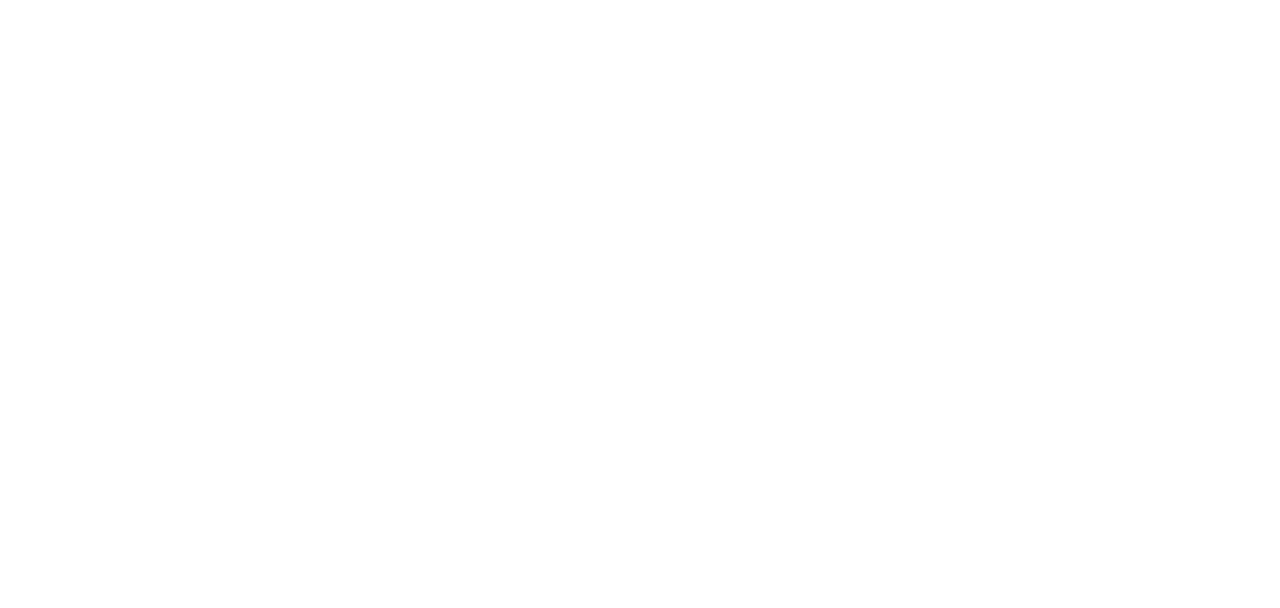
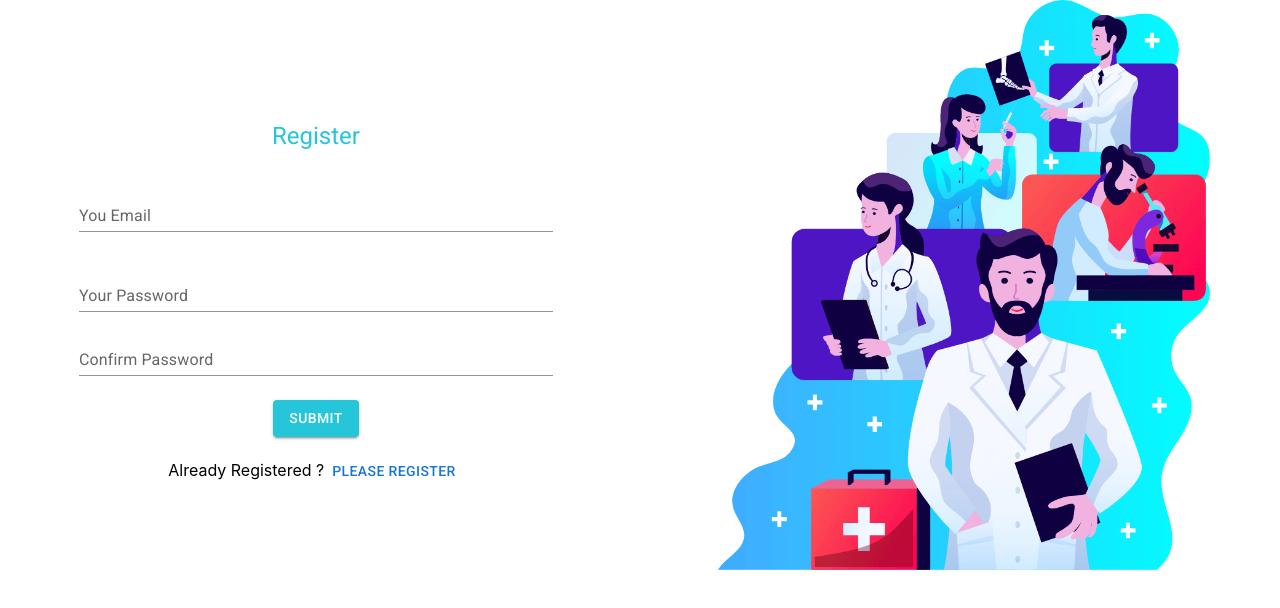
Before and after one commit to Fahid-Hossain/doctors-portal-client-side, a React (Create React App) app: page /register in a window 1280 px wide. Shown: the top 608 px of the page. Built offline with nearby package versions, Linux system fonts and the light colour scheme.

Commit message:
login and register component design

```diff
--- a/src/App.js
+++ b/src/App.js
@@ -6,6 +6,8 @@
 } from "react-router-dom";
 import Home from './Pages/Home/Home/Home';
 import Appointment from './Pages/Appoinment/Appointment/Appointment';
+import Login from './Pages/Login/Login/Login';
+import Register from './Pages/Login/Register/Register';
 
 function App() {
   return (
@@ -21,6 +23,12 @@
           <Route path="/appointment">
             <Appointment />
           </Route>
+          <Route path="/login">
+            <Login></Login>
+          </Route>
+          <Route path="/register">
+           <Register></Register>
+          </Route>
         </Switch>
   </Router>
     </div>
--- a/src/Pages/Home/AppointmentBanner/AppointmentBanner.js
+++ b/src/Pages/Home/AppointmentBanner/AppointmentBanner.js
@@ -15,10 +15,10 @@
     return (
         <Box style={appointmentBannerBg} sx={{ flexGrow: 1 }}>
             <Grid container spacing={2} >
-                <Grid item xs={6} md={7}>
-                    <img src={doctor} style={{ width: "400px",marginTop:"-110px"}} alt="" />
+                <Grid item xs={12} md={7}>
+                    <img src={doctor} style={{ width: "75%",marginTop:"-110px"}} alt="" />
                 </Grid>
-                <Grid item xs={8} md={5} align="left" sx={{display: "flex",justifyContent: 'flex-start',textAlign: 'center',alignItems: 'center'}}>
+                <Grid item xs={12} md={5} align="left" sx={{display: "flex",justifyContent: 'center',textAlign: 'left',alignItems: 'center'}}>
                     <Box>
                     <Typography variant="h5" component="h2" style={{color:"#2196f3"}}>
                         Apppoinment
--- a/src/Pages/Home/Banner/Banner.js
+++ b/src/Pages/Home/Banner/Banner.js
@@ -17,7 +17,7 @@
 
 const Banner = () => {
     return (
-        <Container style={bannerBg} sx={{ flexGrow: 1 }}>
+        <Container style={bannerBg} sx={{ flexGrow: 1,mt:7 }}>
             <Grid container spacing={2}>
                 <Grid style={{...verticalCenter,textAlign: 'left'}} item xs={12} md={6}>
                     <Box>
@@ -33,7 +33,7 @@
 
                 </Grid>
                 <Grid item xs={12} md={6} style={verticalCenter}>
-                    <img style={{width:"400px"}} src={chair} alt="" />
+                    <img style={{width:"80%"}} src={chair} alt="" />
                 </Grid>
             </Grid>
         </Container>
--- a/src/Pages/Home/DentalCare/DentalCare.js
+++ b/src/Pages/Home/DentalCare/DentalCare.js
@@ -13,7 +13,7 @@
                         <Grid xs={12} md={6} style={{ textAlign: "center" }}>
                             <img src={DentalCareImg} alt="" style={{ width: "70%" }} />
                         </Grid>
-                        <Grid xs={12} md={6} style={{ textAlign: "start" }}>
+                        <Grid xs={12} md={6} style={{ textAlign: "center" }}>
                             <Typography variant="h3" component="div" gutterBottom>
                                 Exceptional Dental Care On Your Terms
                             </Typography>
--- /dev/null
+++ b/src/Pages/Login/Login/Login.js
@@ -0,0 +1,69 @@
+import React, { useState } from 'react';
+import Box from '@mui/material/Box';
+import Grid from '@mui/material/Grid';
+import loginImg from "../../../images/login.png";
+import { Button, TextField, Typography } from '@mui/material';
+import { NavLink } from 'react-router-dom';
+
+const Login = () => {
+    const [loginData,setLoginData]=useState({})
+
+    //handleLogin submit
+    const handleLogin =(e)=>{
+        e.preventDefault();
+        alert("hey,what?")
+    }
+    //textField value
+    const textFieldHandler = e => {
+        e.preventDefault();
+        const field = e.target.name;
+        const value = e.target.value;
+        // console.log(email, pass)
+        const newLoginData = {...loginData}
+        newLoginData[field]=value;
+        console.log(newLoginData);
+        setLoginData(newLoginData);
+    }
+    return (
+        <Box sx={{ flexGrow: 1 }}>
+            <Grid container spacing={2}>
+                <Grid item xs={12} md={6}>
+                    <form onSubmit={handleLogin} >
+                        <Typography sx={{ mt: 15, color: "#26c6da" }} variant="h5" gutterBottom component="div">
+                            Login
+                        </Typography>
+                        <TextField
+                            onChange={textFieldHandler}
+                            sx={{ width: "75%", m: 3 }}
+                            id="standard-basic"
+                            label="You Email"
+                            name="email"
+                            variant="standard" />
+                        <TextField
+                            onChange={textFieldHandler}
+                            sx={{ width: "75%", m: 1 }}
+                            id="standard-password-input"
+                            label="Your Password"
+                            type="password"
+                            name="password"
+                            autoComplete="current-password"
+                            variant="standard"
+                        /> <br />
+                        <Button type="submit" sx={{ backgroundColor: '#26c6da', my: 2 }} variant="contained">SUBMIT</Button>
+                        <br />
+                        <span>New User ?</span>
+                        <NavLink style={{textDecoration: 'none'}} to="/register">
+                            <Button>PLEASE REGISTER</Button>
+                        </NavLink>
+                    </form>
+
+                </Grid>
+                <Grid item xs={12} md={6}>
+                    <img src={loginImg} alt="" style={{ width: '78%' }} />
+                </Grid>
+            </Grid>
+        </Box>
+    );
+};
+
+export default Login;
--- /dev/null
+++ b/src/Pages/Login/Register/Register.js
@@ -0,0 +1,85 @@
+import React, { useState } from 'react';
+import Box from '@mui/material/Box';
+import Grid from '@mui/material/Grid';
+import loginImg from "../../../images/login.png";
+import { Button, TextField, Typography } from '@mui/material';
+import { NavLink } from 'react-router-dom';
+
+const Register = () => {
+    const [loginData, setLoginData] = useState({})
+
+    //handleLogin submit
+    const handleLogin = (e) => {
+        e.preventDefault();
+        if(loginData.password !== loginData.password2){
+            alert("Your password did not match");
+            return;
+        }
+        alert("hey,what?")
+    }
+    //textField value
+    const textFieldHandler = e => {
+        e.preventDefault();
+        const field = e.target.name;
+        const value = e.target.value;
+        // console.log(email, pass)
+        const newLoginData = { ...loginData }
+        newLoginData[field] = value;
+        console.log(newLoginData);
+        setLoginData(newLoginData);
+    }
+    return (
+        <Box sx={{ flexGrow: 1 }}>
+            <Grid container spacing={2}>
+                <Grid item xs={12} md={6}>
+                    <form onSubmit={handleLogin} >
+                        <Typography sx={{ mt: 15, color: "#26c6da" }} variant="h5" gutterBottom component="div">
+                            Register
+                        </Typography>
+                        <TextField
+                            onChange={textFieldHandler}
+                            sx={{ width: "75%", m: 3 }}
+                            id="standard-basic"
+                            label="You Email"
+                            type="email"
+                            name="email"
+                            variant="standard" />
+                        <TextField
+                            onChange={textFieldHandler}
+                            sx={{ width: "75%", m: 1 }}
+                            id="standard-password-input"
+                            label="Your Password"
+                            type="password"
+                            name="password"
+                            autoComplete="current-password"
+                            variant="standard"
+                        />
+                        <TextField
+                            onChange={textFieldHandler}
+                            sx={{ width: "75%", m: 1 }}
+                            id="standard-password-input"
+                            label="Confirm Password"
+                            type="password"
+                            name="password2"
+                            autoComplete="current-password"
+                            variant="standard"
+                        />
+                        <br />
+                        <Button type="submit" sx={{ backgroundColor: '#26c6da', my: 2 }} variant="contained">SUBMIT</Button>
+                        <br />
+                        <span>Already Registered ?</span>
+                        <NavLink style={{ textDecoration: 'none' }} to="/login">
+                            <Button>PLEASE REGISTER</Button>
+                        </NavLink>
+                    </form>
+
+                </Grid>
+                <Grid item xs={12} md={6}>
+                    <img src={loginImg} alt="" style={{ width: '78%' }} />
+                </Grid>
+            </Grid>
+        </Box>
+    );
+};
+
+export default Register;
--- a/src/Pages/Shared/Navigation/Navigation.js
+++ b/src/Pages/Shared/Navigation/Navigation.js
@@ -10,8 +10,8 @@
 
 const Navigation = () => {
     return (
-        <Box sx={{ flexGrow: 1 }}>
-        <AppBar position="static">
+        <Box sx={{ flexGrow: 2 }}>
+        <AppBar position="relative">
           <Toolbar>
             <IconButton
               size="large"
@@ -26,7 +26,9 @@
               Doctors Portal
             </Typography>
             <Link to="/appointment">APPOINTMENT</Link>
+            <Link to="/login">
             <Button color="inherit">Login</Button>
+            </Link>
           </Toolbar>
         </AppBar>
       </Box>
```
